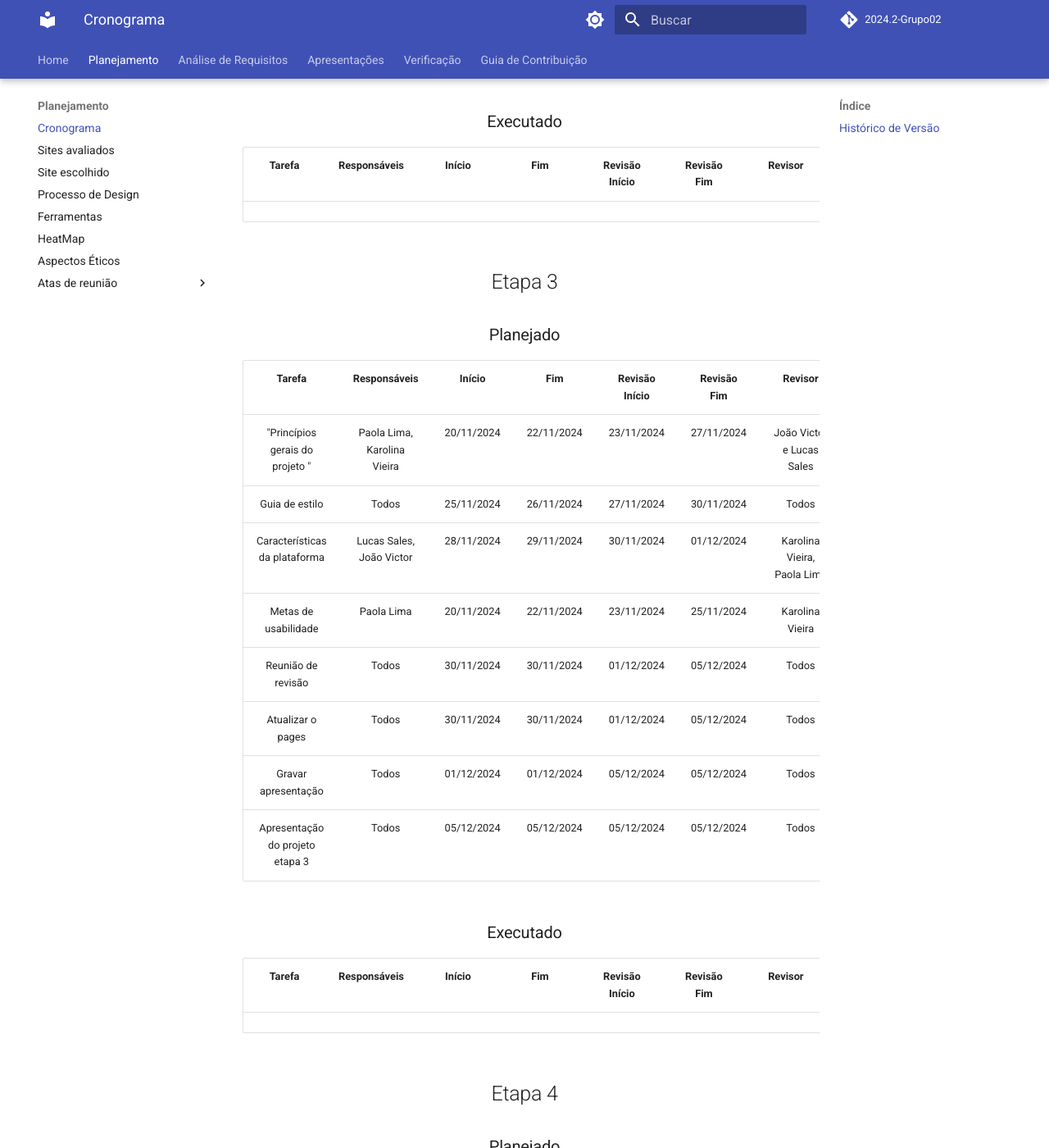
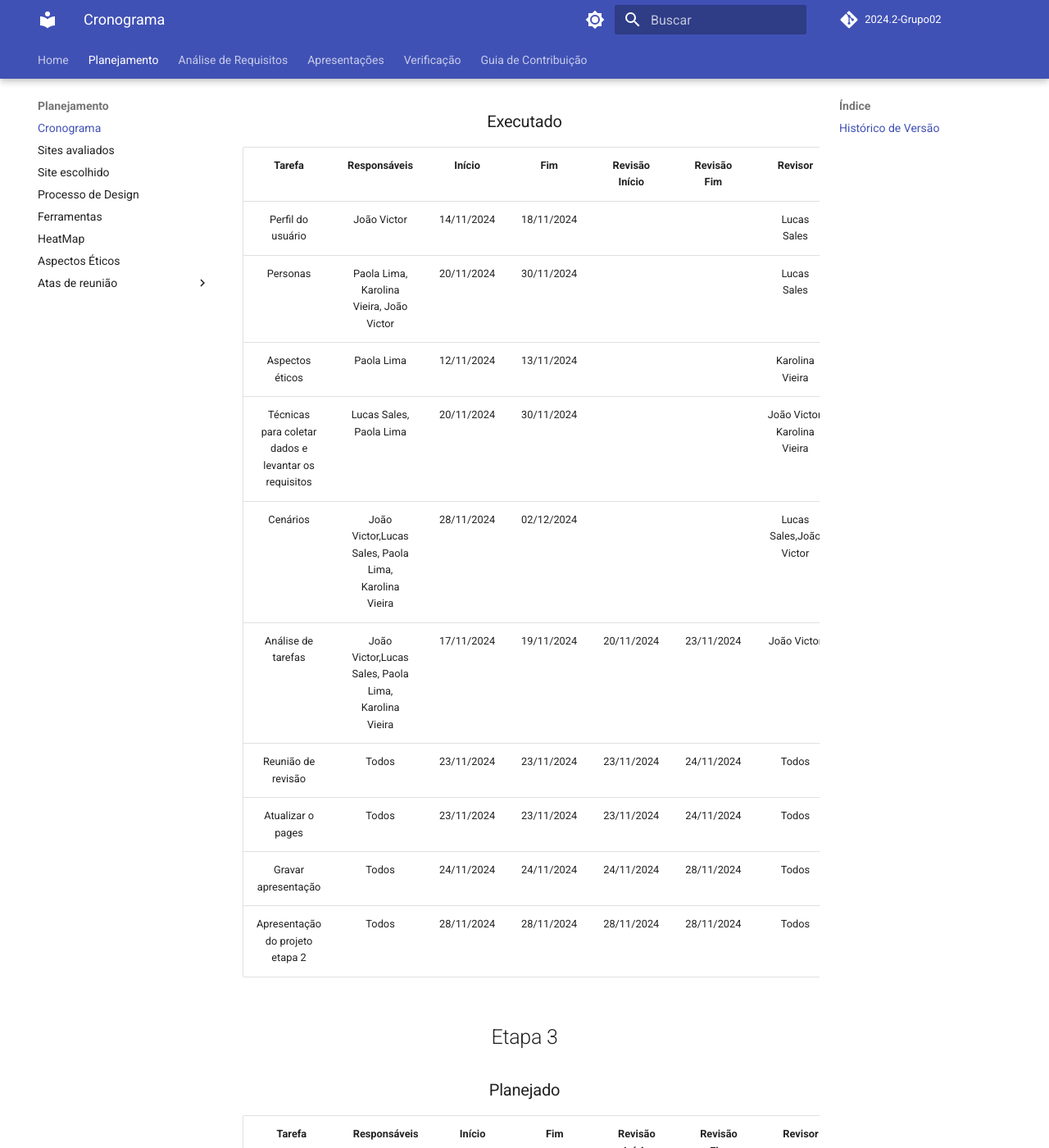
Before and after one commit to Interacao-Humano-Computador/2024.2-Grupo02, an MkDocs documentation site: the page built from docs/Planejamento/cronograma.md, in a window 1280 px wide and 1400 px high, scrolled down 5927 px. Shown: the whole window at 82% size. Built offline with MkDocs 1.6.1 and Material for MkDocs 9.7.7, drawn with Linux system fonts in a browser that asks for light colours; comment, search, counter and statistics services are not loaded; some of the changed text lies outside the part shown.

Commit message:
começando a arrumar o executadod

```diff
--- a/docs/Planejamento/cronograma.md
+++ b/docs/Planejamento/cronograma.md
@@ -93,8 +93,19 @@
 
 <div align="center" color="blue"><h3>Executado</h3></div>
 
-| Tarefa | Responsáveis | Início |  Fim  | Revisão Início | Revisão Fim | Revisor |
-| :----: | :----------: | :----: | :---: | :------------: | :---------: | :-----: |
+
+|                        Tarefa                        |         Responsáveis         |   Início   |    Fim     | Revisão Início | Revisão Fim |           Revisor            |
+| :--------------------------------------------------: | :--------------------------: | :--------: | :--------: | :------------: | :---------: | :--------------------------: |
+|                  Perfil do usuário                   |         João Victor          | 14/11/2024 | 18/11/2024 |    |                 |Lucas Sales
+|                       Personas                       | Paola Lima, Karolina Vieira, João Victor | 20/11/2024 | 30/11/2024 |     | |   Lucas Sales    |
+|                   Aspectos éticos                    |          Paola Lima          | 12/11/2024 | 13/11/2024 |      | |       Karolina Vieira        |
+| Técnicas para coletar dados e levantar os requisitos |   Lucas Sales, Paola Lima    | 20/11/2024 | 30/11/2024 |   |  | João Victor, Karolina Vieira |
+|                       Cenários                       |         João Victor,Lucas Sales, Paola Lima, Karolina Vieira         | 28/11/2024 | 02/12/2024 |   |  |         Lucas Sales,João Victor          |
+|                  Análise de tarefas                  | João Victor,Lucas Sales, Paola Lima, Karolina Vieira  | 17/11/2024 | 19/11/2024 |   20/11/2024   | 23/11/2024  |    João Victor   |
+|                  Reunião de revisão                  |            Todos             | 23/11/2024 | 23/11/2024 |   23/11/2024   | 24/11/2024  |            Todos             |
+|                  Atualizar o pages                   |            Todos             | 23/11/2024 | 23/11/2024 |   23/11/2024   | 24/11/2024  |            Todos             |
+|                 Gravar apresentação                  |            Todos             | 24/11/2024 | 24/11/2024 |   24/11/2024   | 28/11/2024  |            Todos             |
+|           Apresentação do projeto etapa 2            |            Todos             | 28/11/2024 | 28/11/2024 |   28/11/2024   | 28/11/2024  |            Todos             |
 
 <div id="etapa3" align="center" color="yellow"><h2>Etapa 3</h2></div>
 
@@ -114,8 +125,16 @@
 
 <div align="center" color="blue"><h3>Executado</h3></div>
 
-| Tarefa | Responsáveis | Início |  Fim  | Revisão Início | Revisão Fim | Revisor |
-| :----: | :----------: | :----: | :---: | :------------: | :---------: | :-----: |
+|             Tarefa              |        Responsáveis         |   Início   |    Fim     | Revisão Início | Revisão Fim |           Revisor           |
+| :-----------------------------: | :-------------------------: | :--------: | :--------: | :------------: | :---------: | :-------------------------: |
+| "Princípios gerais do projeto	" |  Karolina Vieira | 30/11/2024 | 30/11/2024 |  | |  João Victor e Lucas Sales  |
+|         Guia de estilo          |            Todos            | 02/12/2024 | 02/12/2024 |      | |            Todos            |
+|  Características da plataforma  |  Lucas Sales, João Victor   | 30/11/2024 | 01/12/2024 |      |   | Karolina Vieira, Paola Lima |
+|      Metas de usabilidade       |         Paola Lima          | 30/11/2024 | 30/11/2024 |     |   |       Karolina Vieira       |
+|       Reunião de revisão        |            Todos            | 30/11/2024 | 30/11/2024 |   01/12/2024   | 05/12/2024  |            Todos            |
+|        Atualizar o pages        |            Todos            | 30/11/2024 | 30/11/2024 |   01/12/2024   | 05/12/2024  |            Todos            |
+|       Gravar apresentação       |            Todos            | 01/12/2024 | 01/12/2024 |   05/12/2024   | 05/12/2024  |            Todos            |
+| Apresentação do projeto etapa 3 |            Todos            | 05/12/2024 | 05/12/2024 |   05/12/2024   | 05/12/2024  |            Todos            |
 
 <div id="etapa4" align="center" color="yellow"><h2>Etapa 4</h2></div>
 
```
